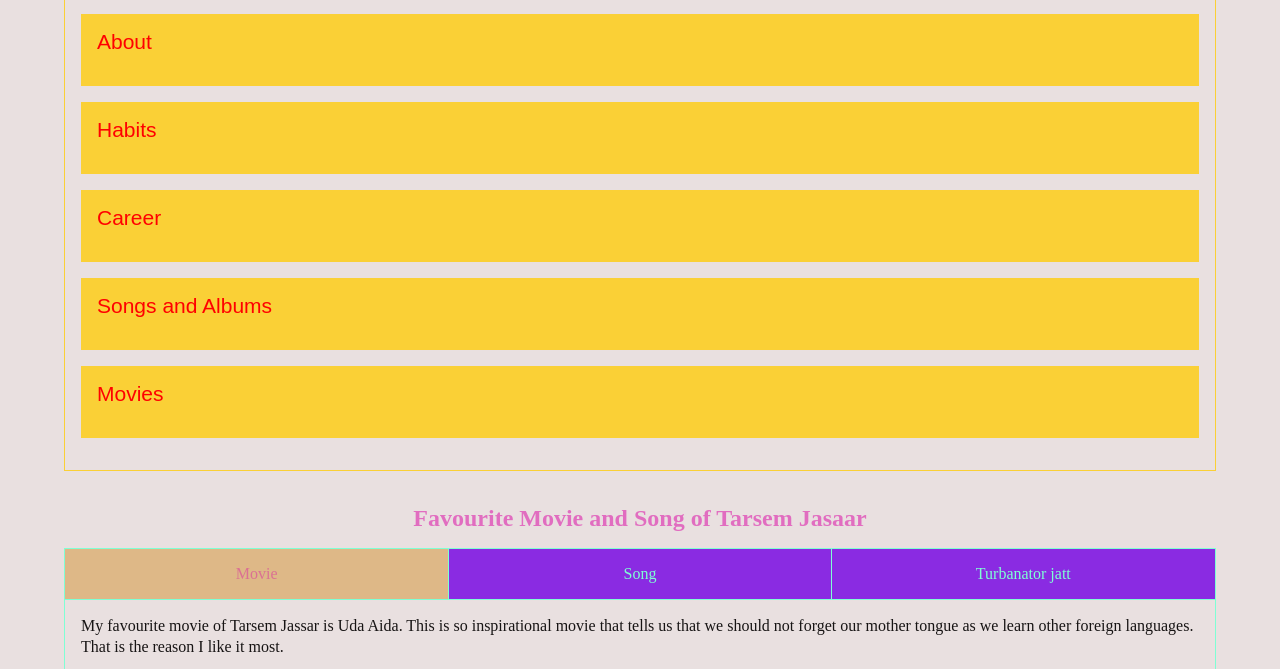
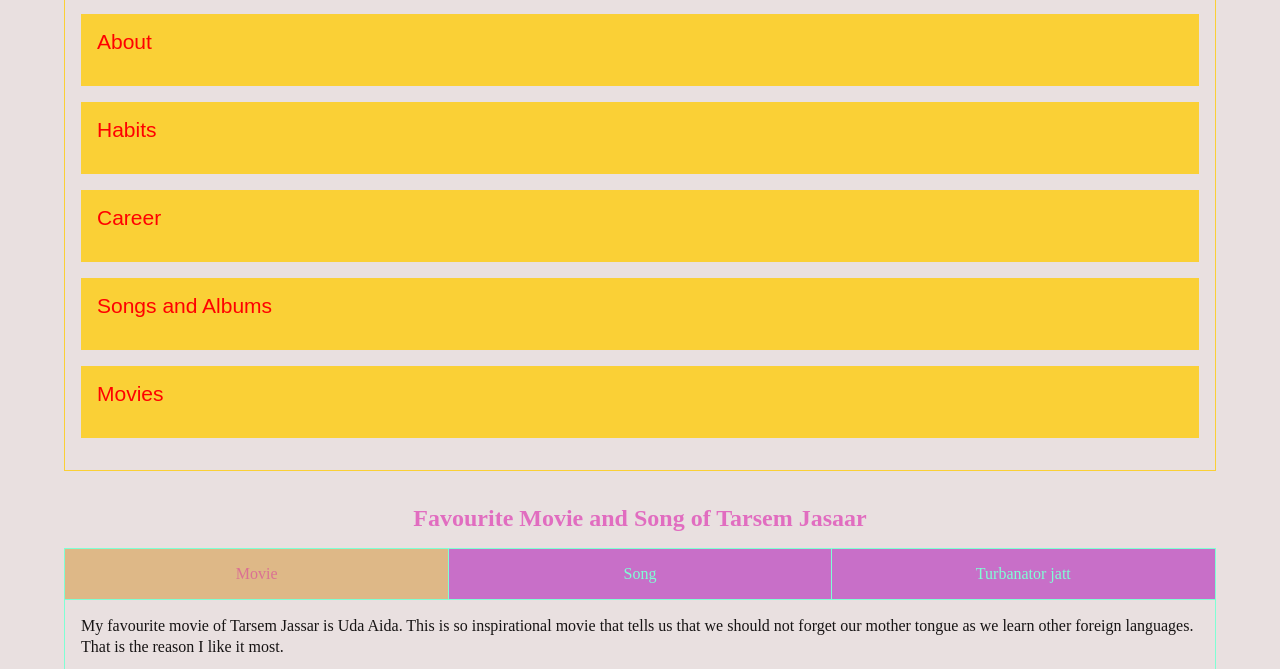
Before and after one commit to W0783469/Varinder-Kaur-WEB303Assignments, a plain HTML site: page Assignment 6(WEB 303)/index.html in a window 1280 px wide. Shown: the part 131-800 px from the top of the page. Drawn offline with nearby package versions, Linux system fonts and the light colour scheme.

Commit message:
Updated style.css
Updated style.css

```diff
--- a/Assignment 6(WEB 303)/css/style.css
+++ b/Assignment 6(WEB 303)/css/style.css
@@ -94,7 +94,7 @@ section {
 .tab-list li {
 	width: calc((100% / 3));
 	padding: 1rem;
-	background-color: blueviolet;
+	background-color: rgb(200, 111, 200);
 	text-align: center;
 	border-bottom: 1px solid aquamarine;
 }
```
